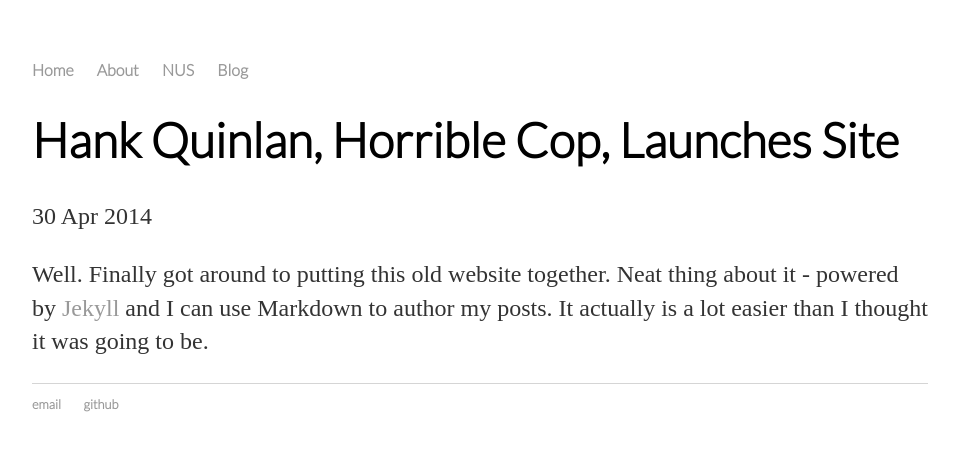
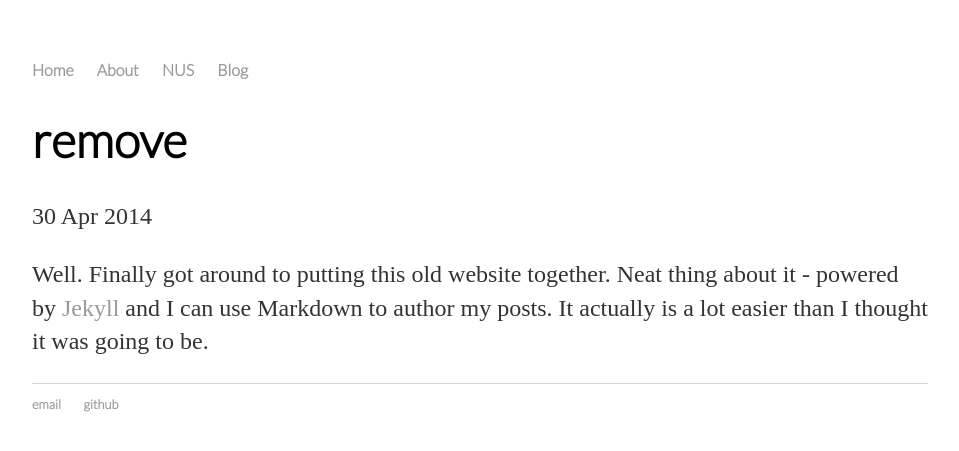
Before and after one commit to serriferous/initial.github.io, a Jekyll site: the page built from _posts/2014-04-30-remove.md, in a window 1280 px wide. Shown: the top 451 px of the page, without its empty margins (160-1119 px from the left). Built offline with Jekyll 4.4.1, drawn with Linux system fonts in a browser that asks for light colours.

Commit message:
Update and rename 2014-04-30-hank-quinlan-site-launched.md to 2014-04-30-remove.md

```diff
--- a/_posts/2014-04-30-hank-quinlan-site-launched.md
+++ b/_posts/2014-04-30-remove.md
@@ -1,6 +1,6 @@
 ---
 layout: post
-title: "Hank Quinlan, Horrible Cop, Launches Site"
+title: "remove"
 date: 2014-04-30
 ---
 
```
